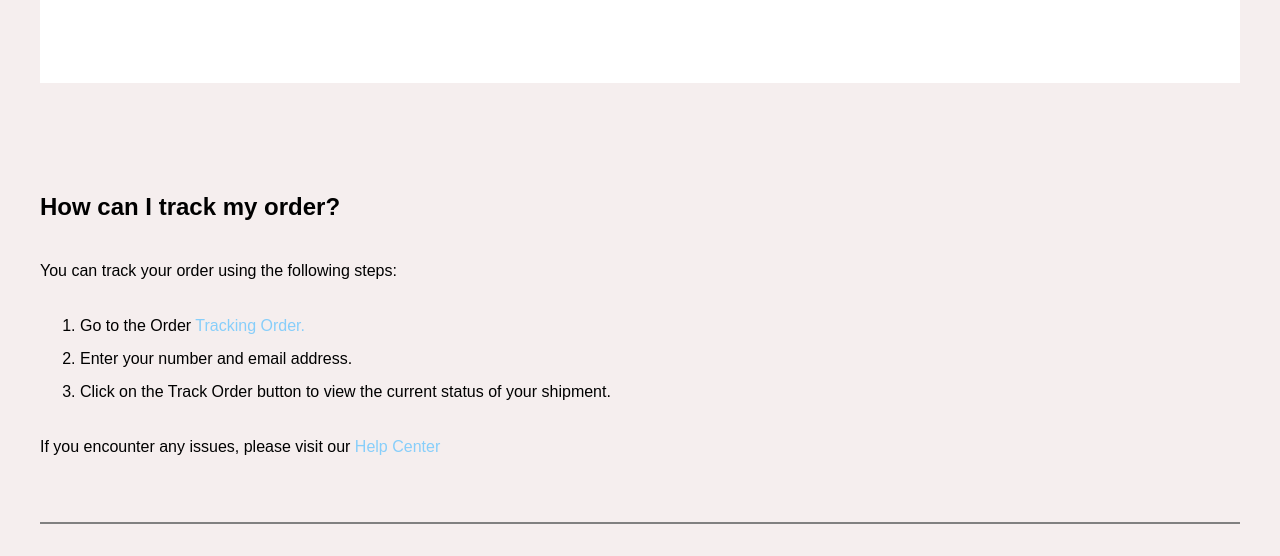
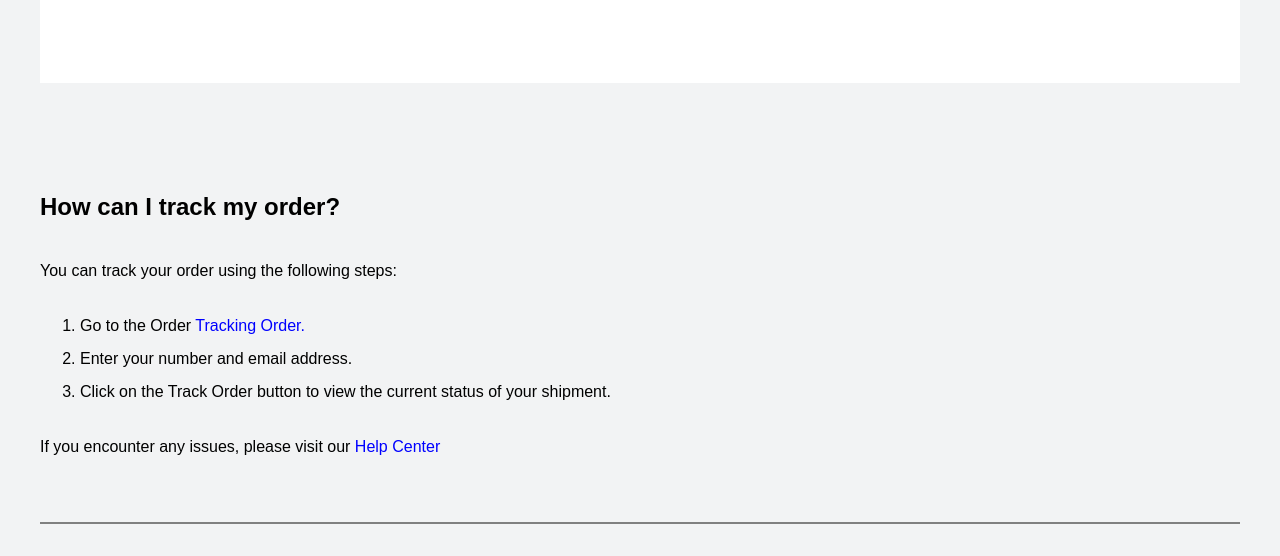
Before and after one commit to mariusdevz/faq, a plain HTML site: page index.html in a window 1280 px wide. Shown: the part 244-800 px from the top of the page. Drawn offline with Linux system fonts and the light colour scheme.

Commit message:
modified css

```diff
--- a/style.css
+++ b/style.css
@@ -5,7 +5,7 @@
 }
 
 body {
-  background-color: #f5ededef;
+  background-color: #eef0f1bd;
   font-family: Arial, sans-serif;
 }
 
@@ -46,7 +46,7 @@ ul {
 }
 
 span {
-  color: lightskyblue;
+  color: blue;
   cursor: pointer;
 }
 
```
